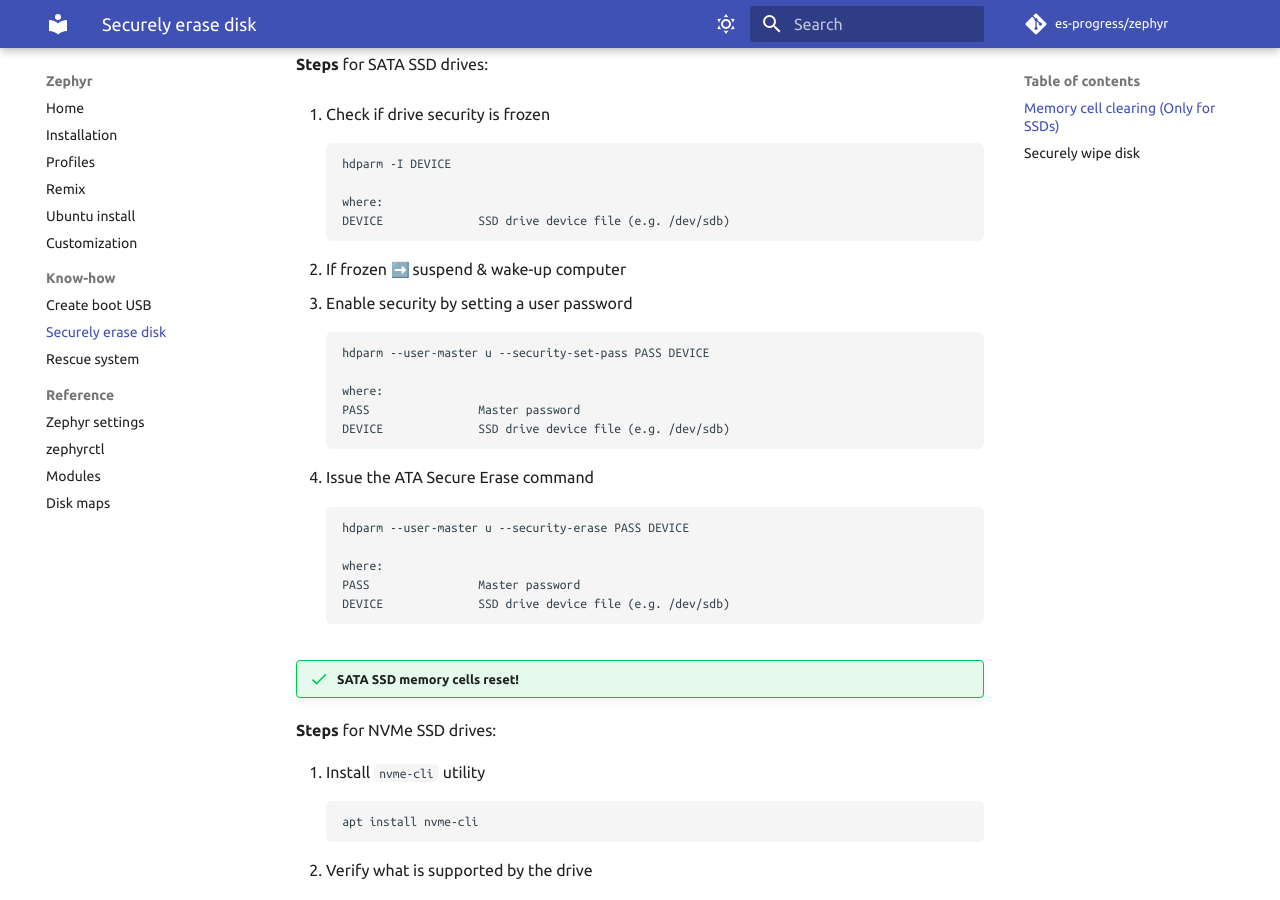
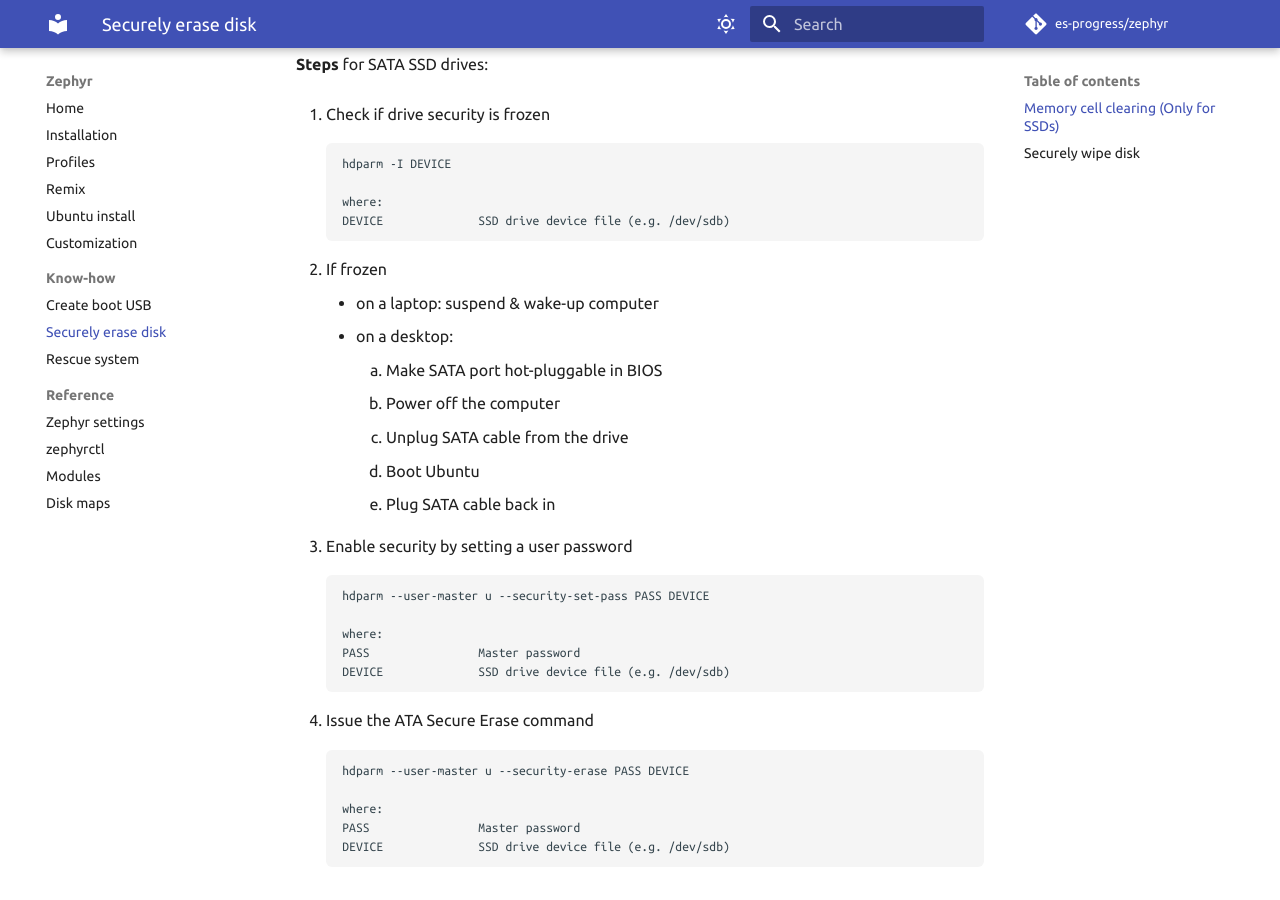
Before and after one commit to es-progress/zephyr, an MkDocs documentation site: the page built from docs/know-how/erase-disk.md, in a window 1280 px wide and 900 px high, scrolled down 1003 px. Built offline with MkDocs 1.6.1 and Material for MkDocs 9.7.7, drawn with Linux system fonts in a browser that asks for light colours; emoji names are drawn with the system emoji font; comment, search, counter and statistics services are not loaded.

Commit message:
docs/know-how/erase-disk: add instructions for frozen SATA drives in desktop computer

````diff
--- a/docs/know-how/erase-disk.md
+++ b/docs/know-how/erase-disk.md
@@ -43,7 +43,14 @@ This has the additional benefit, that the original write performance might be ac
     DEVICE              SSD drive device file (e.g. /dev/sdb)
     ```
 
-1. If frozen :arrow_right: suspend & wake-up computer
+1. If frozen
+    - on a laptop: suspend & wake-up computer
+    - on a desktop:
+        1. Make SATA port hot-pluggable in BIOS
+        1. Power off the computer
+        1. Unplug SATA cable from the drive
+        1. Boot Ubuntu
+        1. Plug SATA cable back in
 1. Enable security by setting a user password
 
     ```
````
